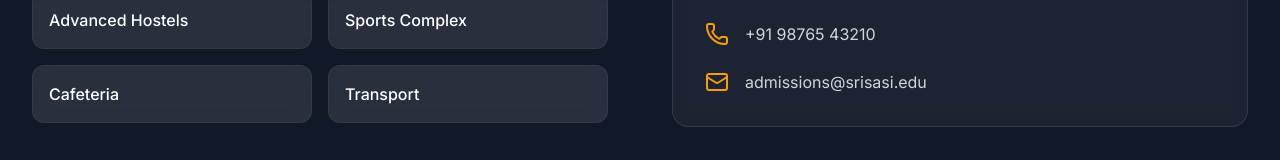
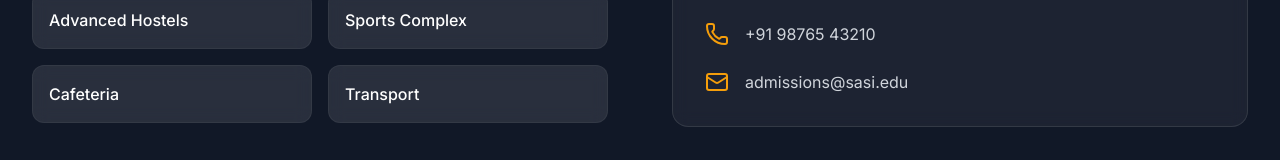
Before and after one commit to Aravind4545/shri-shirdi-sai-group-of-institutions, a React (Vite) app in the folder frontend/: page / in a window 1280 px wide. Shown: the part 3133-3293 px from the top of the page. Built offline with nearby package versions, Linux system fonts and the light colour scheme.

Commit message:
Change email domain to admissions@sasi.edu

```diff
--- a/frontend/src/components/Features.tsx
+++ b/frontend/src/components/Features.tsx
@@ -134,7 +134,7 @@ const Features = () => {
                 </div>
                 <div className="flex items-center">
                   <Mail className="w-6 h-6 text-brand-gold mr-4 flex-shrink-0" />
-                  <p className="text-gray-300">admissions@srisasi.edu</p>
+                  <p className="text-gray-300">admissions@sasi.edu</p>
                 </div>
               </div>
             </div>
```
